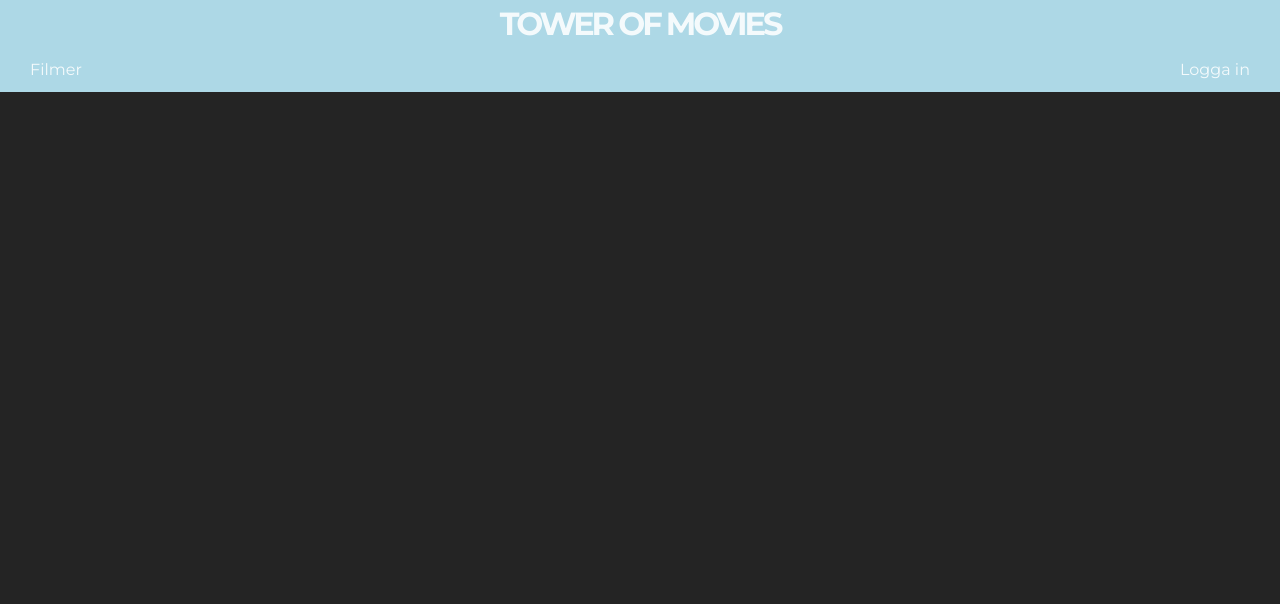
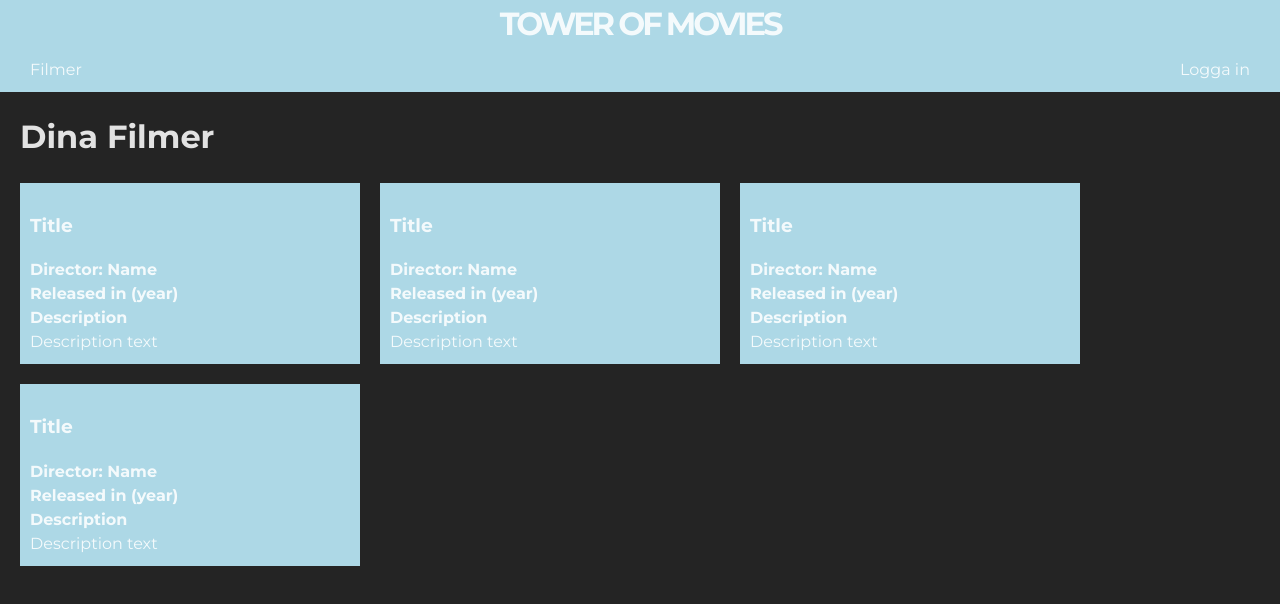
Before and after one commit to Frommflin/agil-test-assignment, a React (Vite) app: page / in a window 1280 px wide. Shown: the top 604 px of the page. Built offline with nearby package versions, Linux system fonts and the light colour scheme.

Commit message:
adding layout for list of movies

```diff
--- a/src/App.jsx
+++ b/src/App.jsx
@@ -1,10 +1,12 @@
 import Header from './components/Header/Header'
+import ListPage from './pages/ListPage'
 
 function App() {
 
   return (
     <>
       <Header/>
+      <ListPage/>
     </>
   )
 }
--- /dev/null
+++ b/src/components/MovieItem/MovieItem.jsx
@@ -0,0 +1,22 @@
+import React from 'react'
+import styles from './movieitem.module.sass'
+
+const MovieItem = () => {
+  return (
+    <div className={styles.card}>
+      <h3>Title</h3>
+      <div className={styles.label}>Director: Name</div>
+      <div className={styles.label}>Released in (year)</div>
+      <h4 className={styles.label}>Description</h4>
+      <div>Description text</div>
+    </div>
+  )
+}
+
+export default MovieItem
+
+// "title": "The life of John Doe",
+// "director": "John Doe Thats his name",
+// "description": "Describes the extraordinary life of John Doe.",
+// "productionYear": 2000,
+// "id": 2
--- /dev/null
+++ b/src/components/MovieItem/movieitem.module.sass
@@ -0,0 +1,8 @@
+.card
+  background-color: lightblue
+  padding: 10px
+  width: 20rem
+
+.label
+  font-weight: bold
+  margin: 0
--- a/src/index.css
+++ b/src/index.css
@@ -18,3 +18,7 @@
 body {
   margin: 0;
 }
+
+.page {
+  margin-left: 20px;
+}
--- /dev/null
+++ b/src/pages/ListPage.jsx
@@ -0,0 +1,17 @@
+import React from 'react'
+import styles from './listpage.module.sass'
+import MovieItem from '../components/MovieItem/MovieItem'
+
+const ListPage = () => {
+  return (<div className='page'>
+    <h1>Dina Filmer</h1>
+    <div id={styles.movies}>
+      <MovieItem/>
+      <MovieItem/>
+      <MovieItem/>
+      <MovieItem/>
+    </div>
+  </div>)
+}
+
+export default ListPage
--- /dev/null
+++ b/src/pages/listpage.module.sass
@@ -0,0 +1,4 @@
+#movies
+  display: flex
+  flex-wrap: wrap
+  gap: 20px
```
